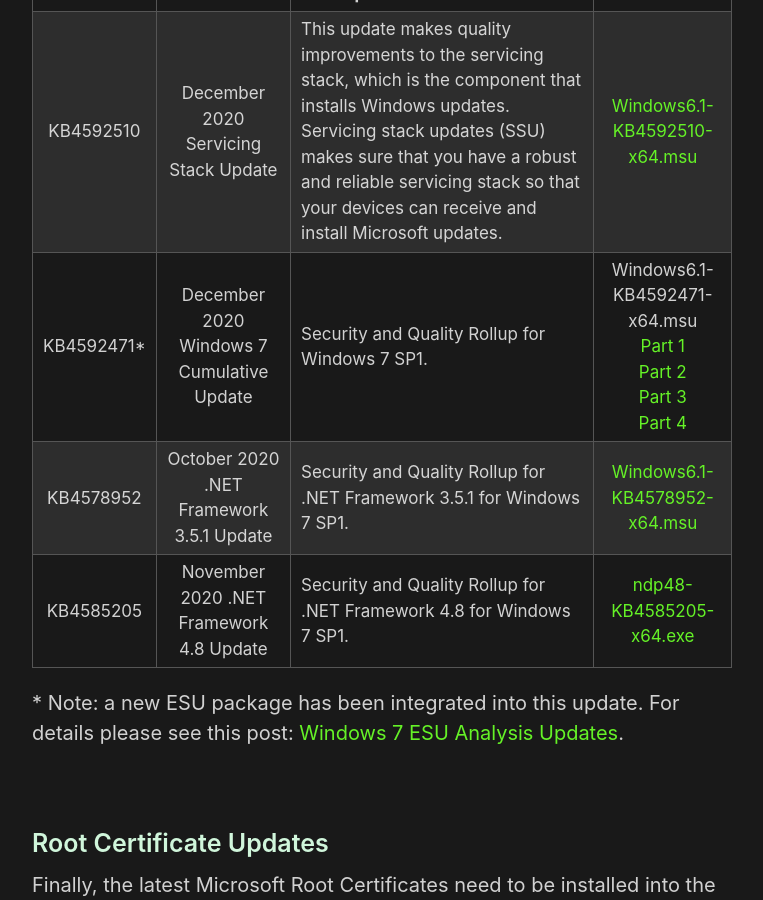
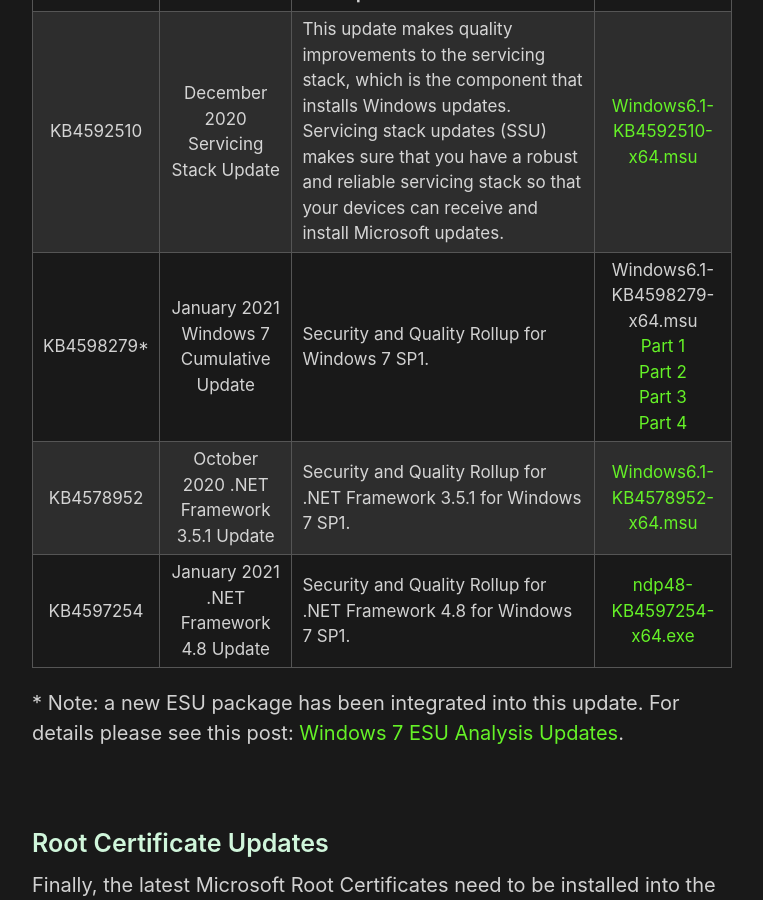
Before and after one commit to HackAndPwn/HackAndPwn.github.io, a Jekyll site: the page built from _posts/2020-05-23-windows-7-esu-patching.md, in a window 1280 px wide and 900 px high, scrolled down 9267 px. Shown: the whole window, without its empty margins (258-1021 px from the left). Built offline with Jekyll 4.4.1, drawn with Linux system fonts in a browser that asks for light colours; some of the changed text lies outside the part shown.

Commit message:
Update Win7 Updates for January 2021 patches

```diff
--- a/_posts/2020-05-23-windows-7-esu-patching.md
+++ b/_posts/2020-05-23-windows-7-esu-patching.md
@@ -2,7 +2,7 @@
 layout: post
 title: Windows 7 ESU Patching
 date: 2020-05-23 00:00:00
-last_modified_at: 2020-12-15
+last_modified_at: 2021-01-17
 ---
 
 With the May 2020 Windows 7 updates, I went on a mission to determine the minimum set of updates needed to enable all features within Windows 7, including optional hotfixes, and to have the most up-to-date installation possible.  After extensive testing, I concluded that 35 updates not offered through Windows Update would need to be installed to reach this objective.  The following sections describe the updates required and provide links to each.
@@ -107,9 +107,9 @@
 | KB Number  | Name                                         | Description | Download |
 |:----------:|:--------------------------------------------:|-------------|:--------:|
 | KB4592510  | December 2020 Servicing Stack Update         | This update makes quality improvements to the servicing stack, which is the component that installs Windows updates. Servicing stack updates (SSU) makes sure that you have a robust and reliable servicing stack so that your devices can receive and install Microsoft updates. | [Windows6.1-KB4592510-x64.msu](https://github.com/HackAndPwn/Windows-7-Patching/raw/master/06_ESU_Updates/01_Windows6.1-KB4592510-x64.msu)
-| KB4592471* | December 2020 Windows 7 Cumulative Update    | Security and Quality Rollup for Windows 7 SP1. | Windows6.1-KB4592471-x64.msu <br> [Part 1](https://github.com/HackAndPwn/Windows-7-Patching/raw/master/06_ESU_Updates/02_Windows6.1-KB4592471-x64.zip.001) <br> [Part 2](https://github.com/HackAndPwn/Windows-7-Patching/raw/master/06_ESU_Updates/02_Windows6.1-KB4592471-x64.zip.002) <br> [Part 3](https://github.com/HackAndPwn/Windows-7-Patching/raw/master/06_ESU_Updates/02_Windows6.1-KB4592471-x64.zip.003) <br> [Part 4](https://github.com/HackAndPwn/Windows-7-Patching/raw/master/06_ESU_Updates/02_Windows6.1-KB4592471-x64.zip.004) |
+| KB4598279* | January 2021 Windows 7 Cumulative Update     | Security and Quality Rollup for Windows 7 SP1. | Windows6.1-KB4598279-x64.msu <br> [Part 1](https://github.com/HackAndPwn/Windows-7-Patching/raw/master/06_ESU_Updates/02_Windows6.1-KB4598279-x64.zip.001) <br> [Part 2](https://github.com/HackAndPwn/Windows-7-Patching/raw/master/06_ESU_Updates/02_Windows6.1-KB4598279-x64.zip.002) <br> [Part 3](https://github.com/HackAndPwn/Windows-7-Patching/raw/master/06_ESU_Updates/02_Windows6.1-KB4598279-x64.zip.003) <br> [Part 4](https://github.com/HackAndPwn/Windows-7-Patching/raw/master/06_ESU_Updates/02_Windows6.1-KB4598279-x64.zip.004) |
 | KB4578952  | October 2020 .NET Framework 3.5.1 Update     | Security and Quality Rollup for .NET Framework 3.5.1 for Windows 7 SP1. | [Windows6.1-KB4578952-x64.msu](https://github.com/HackAndPwn/Windows-7-Patching/raw/master/06_ESU_Updates/03_Windows6.1-KB4578952-x64.msu)
-| KB4585205  | November 2020 .NET Framework 4.8 Update      | Security and Quality Rollup for .NET Framework 4.8 for Windows 7 SP1. | [ndp48-KB4585205-x64.exe](https://github.com/HackAndPwn/Windows-7-Patching/raw/master/07_ESU_.NET_4.8/01_ndp48-KB4585205-x64.exe)
+| KB4597254  | January 2021 .NET Framework 4.8 Update       | Security and Quality Rollup for .NET Framework 4.8 for Windows 7 SP1. | [ndp48-KB4597254-x64.exe](https://github.com/HackAndPwn/Windows-7-Patching/raw/master/07_ESU_.NET_4.8/01_ndp48-KB4597254-x64.exe)
 
 \* Note: a new ESU package has been integrated into this update.  For details please see this post: [Windows 7 ESU Analysis Updates](https://hackandpwn.com/windows-7-esu-analysis-updates/).
 
@@ -218,3 +218,7 @@
 * Updated Microsoft EV ECC Root Certificate Authority 2017.crl.
 * Updated Microsoft EV RSA Root Certificate Authority 2017.crl.
 * Updated Microsoft RSA Root Certificate Authority 2017.crl.
+
+### Update 2021-01-17
+* Replaced December 2020 Monthly Update (KB4592471) with January 2021 Monthly Update (KB4598279).
+* Replaced December 2020 .NET Framework 4.8 Updates (KB4585205) with January 2021 .NET Framework 4.8 Update (KB4597254).
```
